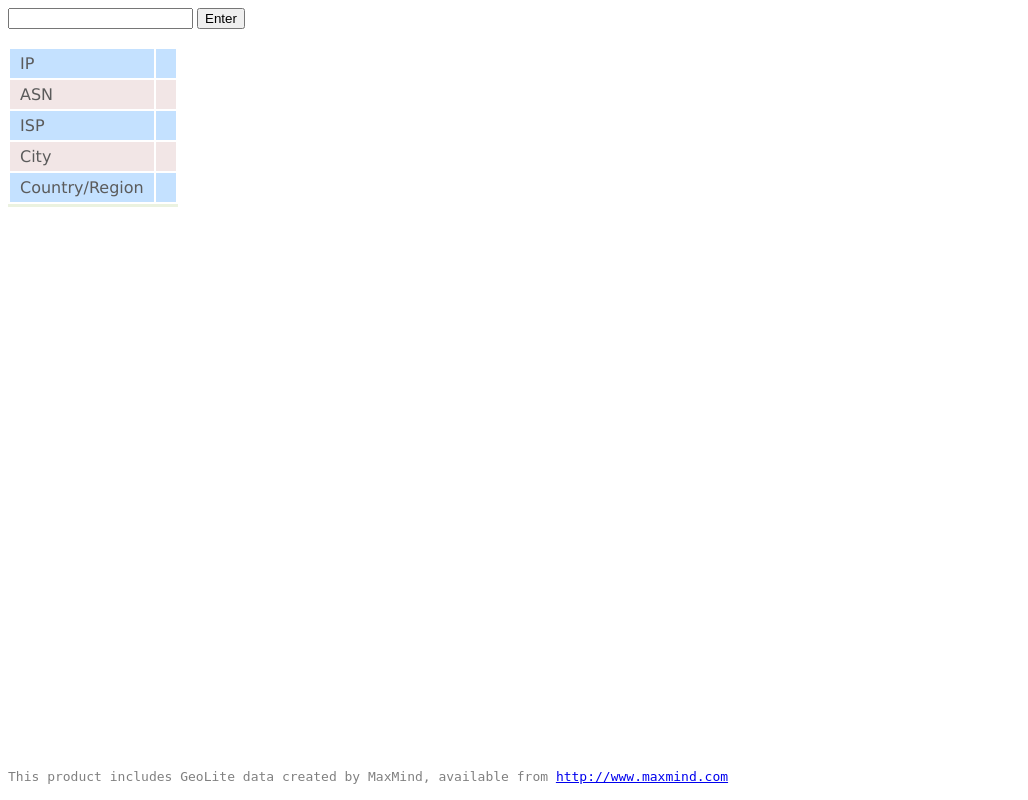
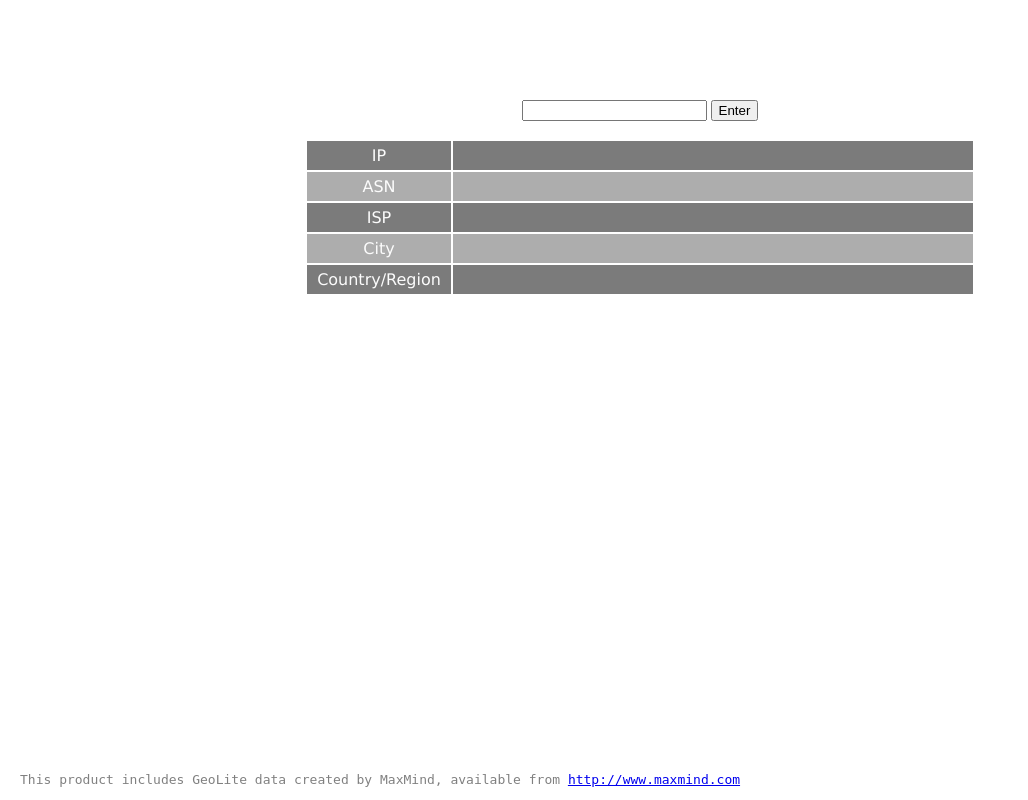
Before and after one commit to kings-way/ipsrv, a Python web app: template ipsrv/templates/index.html in a window 1280 px wide. Shown: the whole page, without its empty margins (0-1028 px from the left). Run offline with Jinja, Linux system fonts and the light colour scheme; the template is opened without the code that fills it, so the values that code supplies are empty.

Commit message:
CSS changed

```diff
--- a/ipsrv/templates/index.html
+++ b/ipsrv/templates/index.html
@@ -3,15 +3,10 @@
 	<head>
 		<meta charset="utf-8">
 		<title>IP8</title>
-		<script type="text/javascript">
-			function Navigate(){ window.location='/' + document.getElementById('text-data').value;}
-		</script>
 <style>
 /* Border styles */
 #table-1 {
-	border-bottom-width: 3px;
-	border-bottom-style: solid;
-	border-bottom-color: rgb(235, 242, 224);
+	margin:0 auto;
 }
 
 /* Padding and font style */
@@ -19,20 +14,39 @@
 	padding: 5px 10px;
 	font-size: 16px;
 	font-family: Verdana;
-	color: #5B5B5B;
+	color: #FCFCFC;
 }
 
+#table-1 td:nth-child(odd) {
+	width:100px;
+}
+#table-1 td:nth-child(even) {
+	width:500px;
+}
 /* Alternating background colors */
 #table-1 tr:nth-child(odd) {
-	background:  #C4E1FF
+	background:  #7B7B7B;
 }
 #table-1 tr:nth-child(even) {
-	background:  #F2E6E6
+	background:  #ADADAD;
 }
+
+body {
+	text-align:center
+}
+
+.maindiv{
+	margin:0 auto;
+	margin-top:100px;
+	width:100%;
+	height:100%;
+}
+
 </style>
 
 	</head>
-	<body>
+	<body background={{ wallpaper[0] }}>
+		<div class='maindiv'>
 		<form onsubmit="return false">
 			<input type="text" id="text-data" onkeydown="if(event.keyCode==13) Navigate();">
 			<button type="button" onclick="Navigate()">Enter</button>
@@ -45,8 +59,14 @@
 			<tr><td>City</td><td>{{ data.City }}</td></tr>
 			<tr><td>Country/Region</td><td>{{ data.Country }}</td></tr>
 		</table>
+		</div>
 
 	</body>
-	<pre style="color:grey;position:absolute;bottom:-10px">
-This product includes GeoLite data created by MaxMind, available from <a href="http://www.maxmind.com">http://www.maxmind.com</a><pre>
+	<pre style="color:grey;position:absolute;bottom:0px; right:20px">{{ wallpaper[1] }}</pre>
+	<pre style="color:grey;position:absolute;bottom:0px; left:20px">
+This product includes GeoLite data created by MaxMind, available from <a href="http://www.maxmind.com">http://www.maxmind.com</a></pre>
+
+<script type="text/javascript">
+	function Navigate(){ window.location='/' + document.getElementById('text-data').value;}
+</script>
 </html>
```
